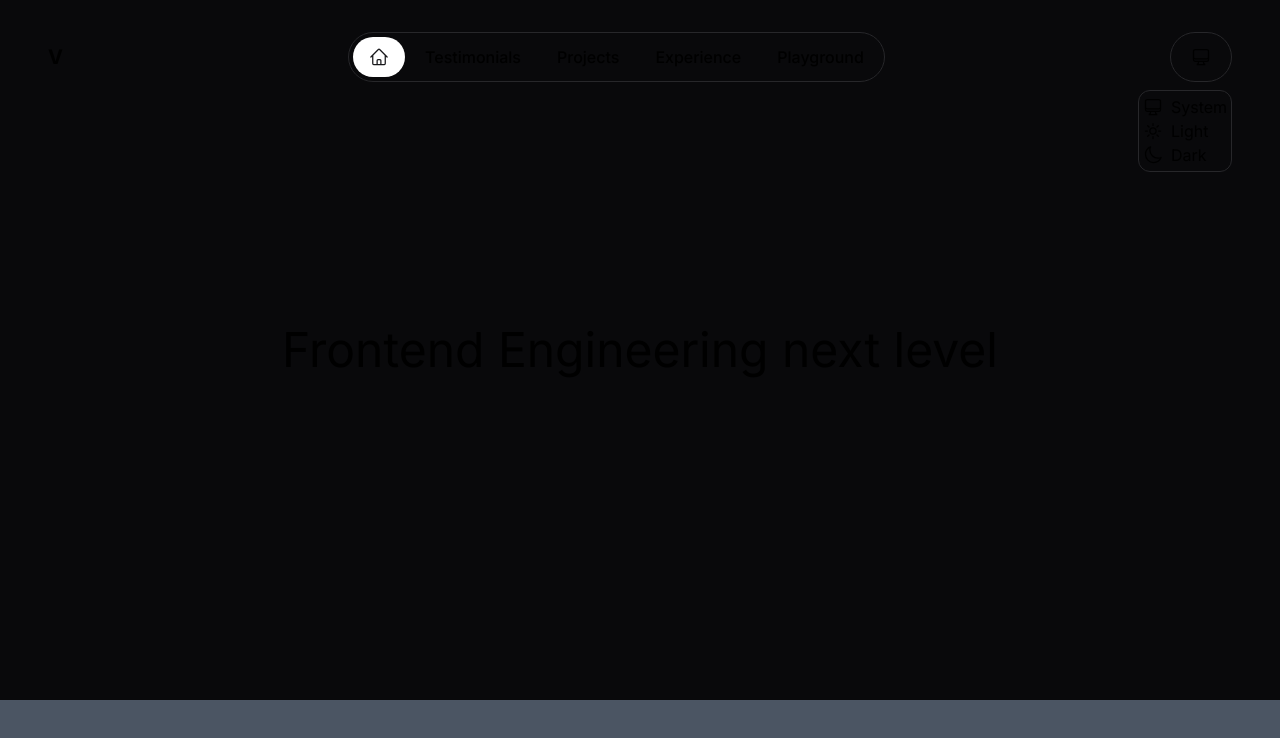
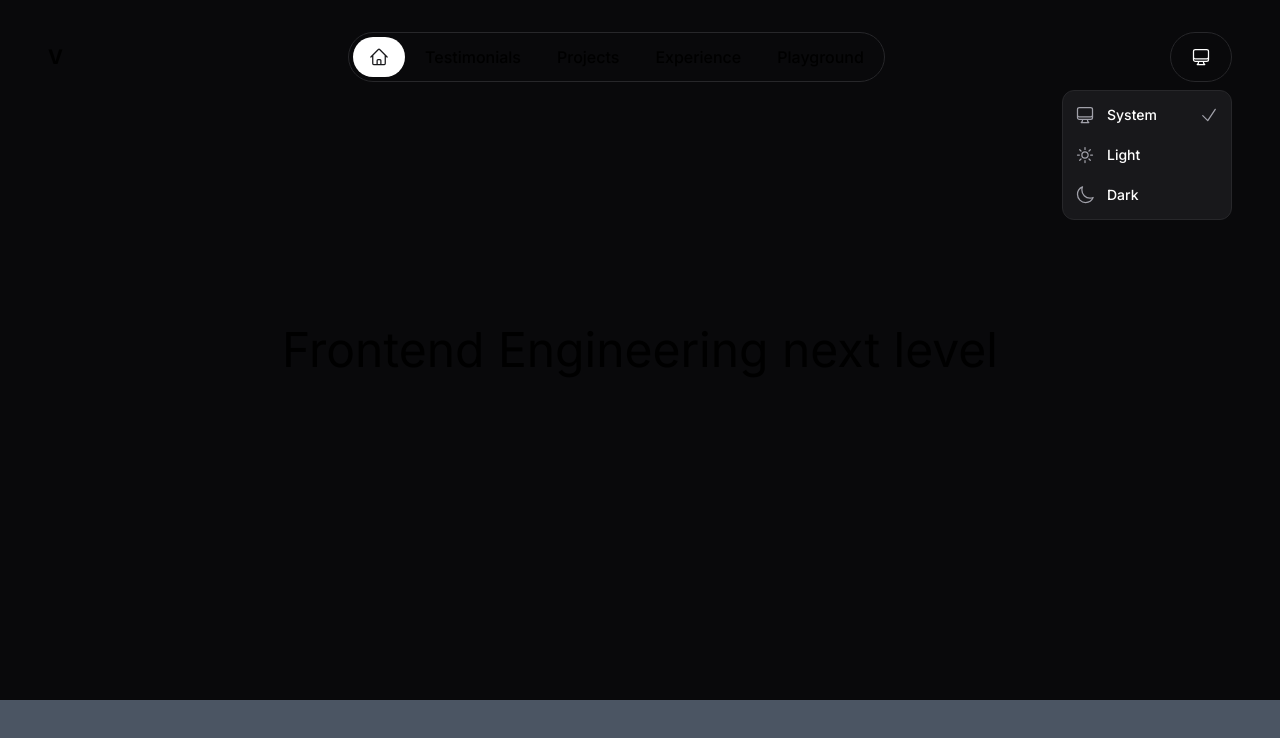
Before and after one commit to victorgaard/portfolio-v2, a Next.js app: page / in a window 1280 px wide. Both pictures are taken after a click on the button 1200 px from the left and 57 px from the top of the page. Shown: the top 738 px of the page. Built offline with nearby package versions, Linux system fonts and the light colour scheme.

Commit message:
feat: animate dropdown with framer

```diff
--- a/app/components/ThemeDropdown.tsx
+++ b/app/components/ThemeDropdown.tsx
@@ -1,37 +1,85 @@
 "use client";
 
 import {
-  ComputerDesktopIcon,
+  CheckIcon,
   MoonIcon,
   SunIcon,
+  ComputerDesktopIcon,
 } from "@heroicons/react/24/outline";
 import * as DropdownMenu from "@radix-ui/react-dropdown-menu";
+import { AnimatePresence, motion } from "framer-motion";
+import { ReactNode, useState } from "react";
+
+type Theme = "system" | "light" | "dark";
 
 function ThemeDropdown() {
+  const [currentTheme, setCurrentTheme] = useState<Theme>("system");
+  const [isDropdownOpen, setIsDropdownOpen] = useState(false);
+
+  const dropdownOptions: Record<Theme, ReactNode> = {
+    system: <ComputerDesktopIcon className="h-5 w-5" />,
+    light: <SunIcon className="h-5 w-5" />,
+    dark: <MoonIcon className="h-5 w-5" />,
+  };
+
   return (
-    <DropdownMenu.Root modal={false}>
+    <DropdownMenu.Root
+      modal={false}
+      open={isDropdownOpen}
+      onOpenChange={(open) => setIsDropdownOpen(open)}
+    >
       <DropdownMenu.Trigger className="flex items-center justify-center rounded-full border border-zinc-800 bg-zinc-950 p-1">
-        <div className="flex h-10 items-center rounded-full px-4 font-medium hover:bg-zinc-800">
-          <ComputerDesktopIcon className="h-5 w-5" />
+        <div className="flex h-10 items-center rounded-full px-4 font-medium text-white hover:bg-zinc-800">
+          {dropdownOptions[currentTheme]}
         </div>
       </DropdownMenu.Trigger>
-      <DropdownMenu.Portal>
+      <AnimatePresence>
+        {isDropdownOpen && (
+          <DropdownMenu.Portal forceMount>
             <DropdownMenu.Content
-          className="rounded-xl border border-zinc-800 p-1"
+              className="rounded-xl border border-zinc-800 bg-zinc-900 p-1"
               align="end"
               sideOffset={8}
+              asChild
             >
-          <DropdownMenu.Item className="flex items-center gap-2">
-            <ComputerDesktopIcon className="h-5 w-5" /> System
+              <motion.div
+                initial={{
+                  opacity: 0,
+                  scaleY: 0.35,
+                  originY: 0,
+                  y: -10,
+                }}
+                animate={{ opacity: 1, scaleY: 1, originY: 0, y: 0 }}
+                exit={{
+                  opacity: 0,
+                  originY: 0,
+                  scaleY: 0.9,
+                  y: -5,
+                  transition: { duration: 0.2 },
+                }}
+              >
+                {Object.keys(dropdownOptions).map((option) => (
+                  <DropdownMenu.Item
+                    key={option}
+                    className="flex h-10 w-40 select-none items-center font-medium justify-between gap-8 rounded-md px-2 text-sm capitalize text-white hover:bg-zinc-800"
+                    onClick={() => setCurrentTheme(option as Theme)}
+                  >
+                    <span className="flex items-center gap-3">
+                      <span className="text-zinc-400">
+                        {dropdownOptions[option as Theme]}
+                      </span>
+                      {option}
+                    </span>
+                    {currentTheme === option && (
+                      <CheckIcon className="animate-fade-in-long h-5 w-5 shrink-0 text-zinc-400" />
+                    )}
                   </DropdownMenu.Item>
-          <DropdownMenu.Item className="flex items-center gap-2">
-            <SunIcon className="h-5 w-5" /> Light
-          </DropdownMenu.Item>
-          <DropdownMenu.Item className="flex items-center gap-2">
-            <MoonIcon className="h-5 w-5" /> Dark
-          </DropdownMenu.Item>
+                ))}
+              </motion.div>
             </DropdownMenu.Content>
           </DropdownMenu.Portal>
+        )}
+      </AnimatePresence>
     </DropdownMenu.Root>
   );
 }
--- /dev/null
+++ b/app/hooks/useIsOpen.ts
@@ -0,0 +1,23 @@
+"use client";
+
+import { useState } from "react";
+
+function useIsOpen() {
+  const [isOpen, setIsOpen] = useState(false);
+
+  function open() {
+    setIsOpen(true);
+  }
+
+  function close() {
+    setIsOpen(false);
+  }
+
+  function toggle() {
+    setIsOpen(!isOpen);
+  }
+
+  return { isOpen, open, close, toggle };
+}
+
+export default useIsOpen;
--- a/package.json
+++ b/package.json
@@ -12,6 +12,7 @@
     "@heroicons/react": "^2.0.18",
     "@radix-ui/react-dropdown-menu": "^2.0.6",
     "clsx": "^2.0.0",
+    "framer-motion": "^10.16.5",
     "next": "14.0.3",
     "react": "^18",
     "react-dom": "^18",
--- a/tailwind.config.ts
+++ b/tailwind.config.ts
@@ -1,20 +1,35 @@
-import type { Config } from 'tailwindcss'
+import type { Config } from "tailwindcss";
 
 const config: Config = {
   content: [
-    './pages/**/*.{js,ts,jsx,tsx,mdx}',
-    './components/**/*.{js,ts,jsx,tsx,mdx}',
-    './app/**/*.{js,ts,jsx,tsx,mdx}',
+    "./pages/**/*.{js,ts,jsx,tsx,mdx}",
+    "./components/**/*.{js,ts,jsx,tsx,mdx}",
+    "./app/**/*.{js,ts,jsx,tsx,mdx}",
   ],
+  darkMode: ["class"],
   theme: {
     extend: {
+      keyframes: {
+        "fade-in": {
+          "0%": {
+            opacity: "0",
+          },
+          "100%": {
+            opacity: "1",
+          },
+        },
+      },
+      animation: {
+        "fade-in": "fade-in 250ms ease forwards",
+        "fade-in-long": "fade-in 400ms ease forwards",
+      },
       backgroundImage: {
-        'gradient-radial': 'radial-gradient(var(--tw-gradient-stops))',
-        'gradient-conic':
-          'conic-gradient(from 180deg at 50% 50%, var(--tw-gradient-stops))',
+        "gradient-radial": "radial-gradient(var(--tw-gradient-stops))",
+        "gradient-conic":
+          "conic-gradient(from 180deg at 50% 50%, var(--tw-gradient-stops))",
       },
     },
   },
   plugins: [],
-}
-export default config
+};
+export default config;
```
Also changed, not shown: 1 other file (tests, documents, lock files or other folders). Lines whose indentation alone changed are shown as unchanged.
